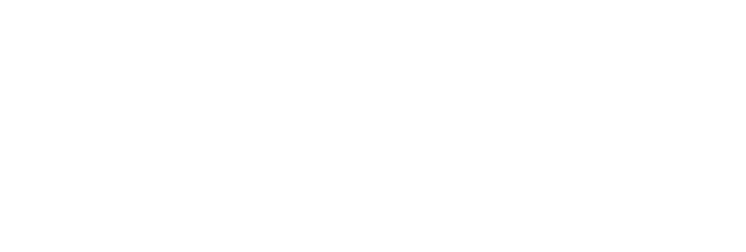
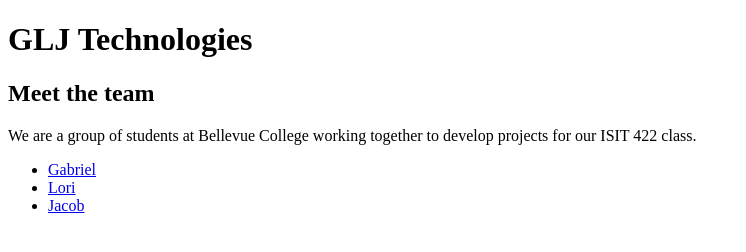
Before and after one commit to gabrielblake28/GLJ-Technologies, a website: page src/index.html in a window 1280 px wide. Shown: the whole page, without its empty margins (0-746 px from the left). Drawn offline with Linux system fonts and the light colour scheme.

Commit message:
Added home page that connects to personal pages.

```diff
--- a/src/index.html
+++ b/src/index.html
@@ -3,7 +3,16 @@
   <head>
     <meta charset="UTF-8" />
     <meta name="viewport" content="width=device-width, initial-scale=1.0" />
-    <title>Document</title>
+    <title>GLJ Technologies</title>
   </head>
-  <body></body>
+  <body>
+    <h1>GLJ Technologies</h1>
+    <h2>Meet the team</h2>
+    <p>We are a group of students at Bellevue College working together to develop projects for our ISIT 422 class.</p>
+    <ul>
+      <li><a href="/pages/Gabriel.html">Gabriel</a></li>
+      <li><a href="/pages/Lori.html">Lori</a></li>
+      <li><a href="/pages/Jacob.html">Jacob</a></li>
+    </ul>
+  </body>
 </html>
```
